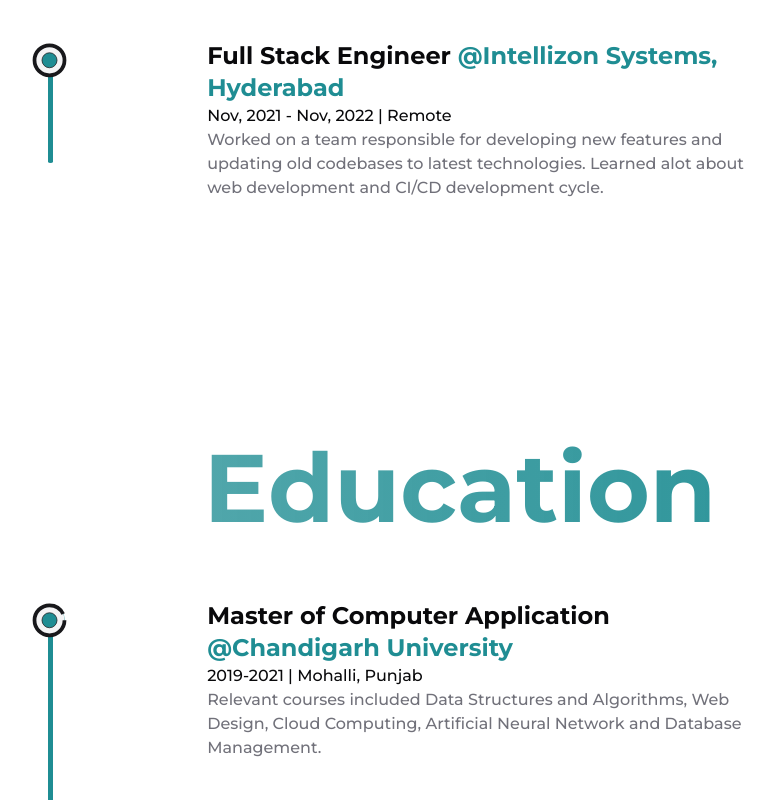
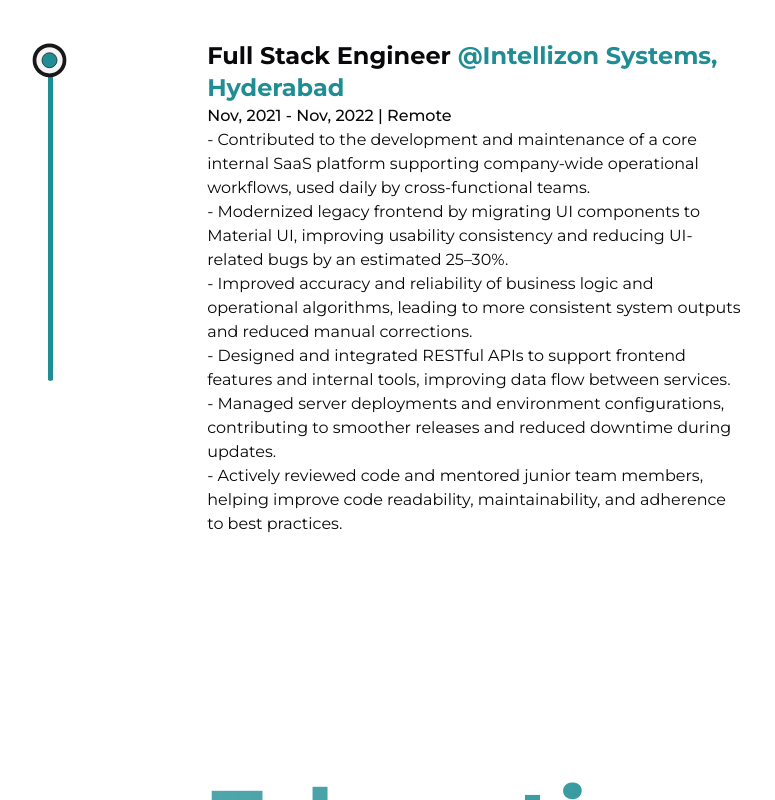
Before and after one commit to mechanicm56/portfolio, a Next.js app: page /about in a window 1280 px wide. Shown: the part 1080-1880 px from the top of the page, without its empty margins (180-955 px from the left). Built offline with nearby package versions, Linux system fonts and the light colour scheme.

Commit message:
improved version

```diff
--- a/src/data/experience.ts
+++ b/src/data/experience.ts
@@ -9,8 +9,19 @@
     },
     date: "Nov, 2021 - Nov, 2022",
     location: "Remote",
-    description:
-      "Worked on a team responsible for developing new features and updating old codebases to latest technologies. Learned alot about web development and CI/CD development cycle.",
+    description: [
+      "Contributed to the development and maintenance of a core internal SaaS platform supporting company-wide operational workflows, used daily by cross-functional teams.",
+
+      "Modernized legacy frontend by migrating UI components to Material UI, improving usability consistency and reducing UI-related bugs by an estimated 25–30%.",
+
+      "Improved accuracy and reliability of business logic and operational algorithms, leading to more consistent system outputs and reduced manual corrections.",
+
+      "Designed and integrated RESTful APIs to support frontend features and internal tools, improving data flow between services.",
+
+      "Managed server deployments and environment configurations, contributing to smoother releases and reduced downtime during updates.",
+
+      "Actively reviewed code and mentored junior team members, helping improve code readability, maintainability, and adherence to best practices.",
+    ],
   },
   // {
   //   title: "AI / ML Intern",
```
